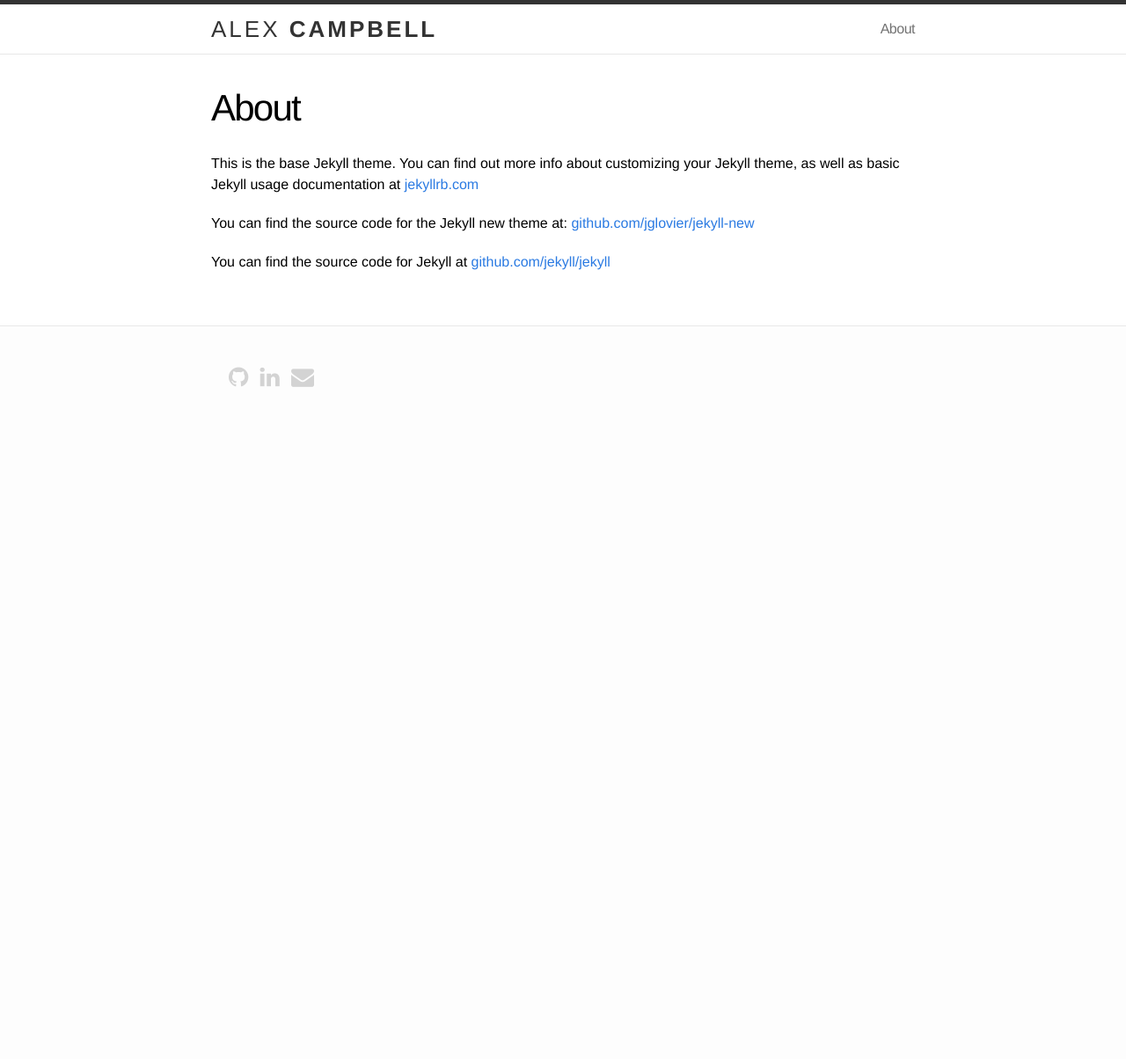
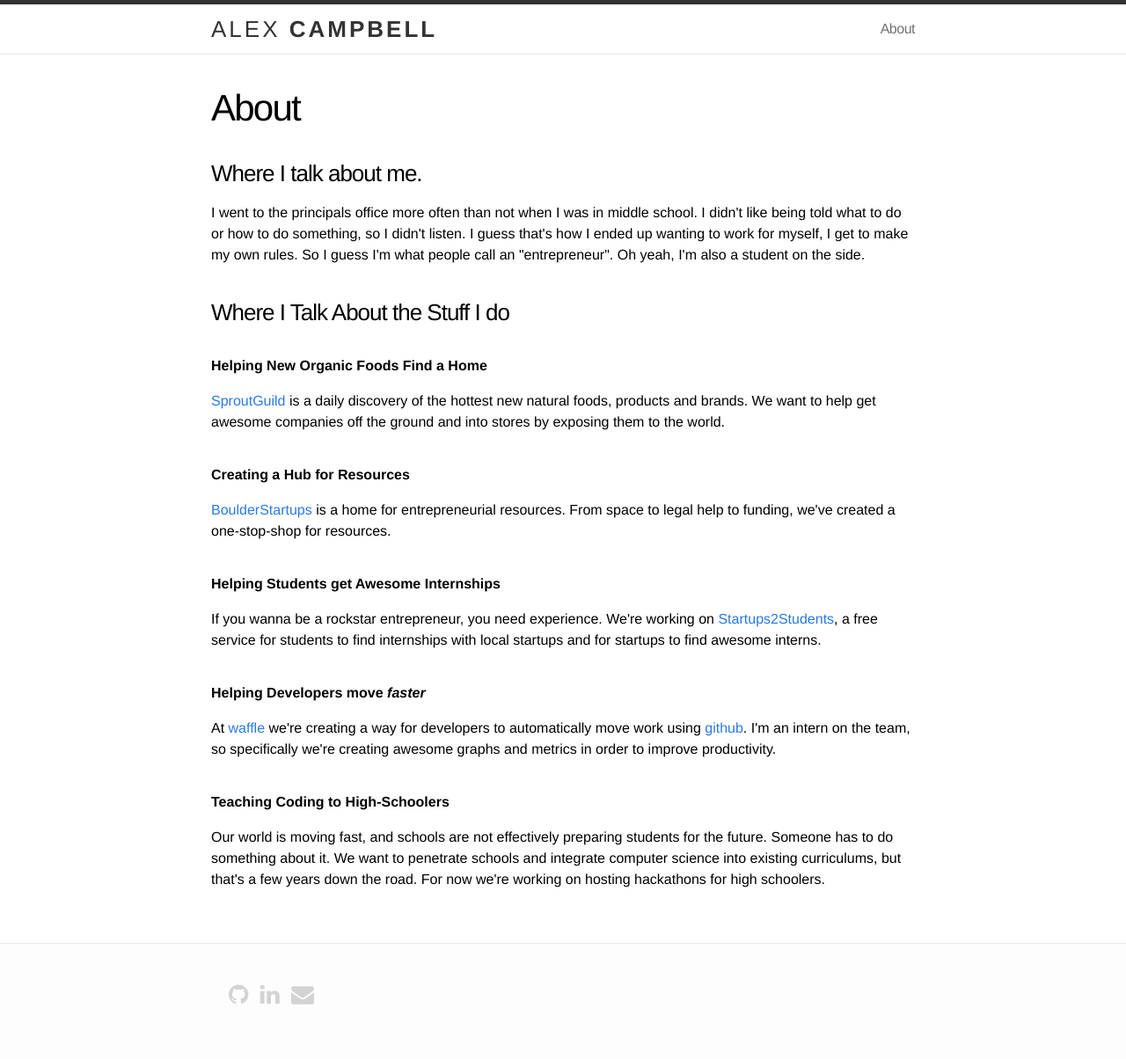
Before and after one commit to Zandrr/Zandrr.github.io, a Jekyll site: the page built from about.md, in a window 1280 px wide. Shown: the whole page at 88% size. Built offline with Jekyll 4.4.1, drawn with Linux system fonts in a browser that asks for light colours; nearby versions of some CDN libraries; before the commit the page ends 900 px from its top, so only the background shows below that.

Commit message:
about page

```diff
--- a/about.md
+++ b/about.md
@@ -4,8 +4,18 @@
 permalink: /about/
 ---
 
-This is the base Jekyll theme. You can find out more info about customizing your Jekyll theme, as well as basic Jekyll usage documentation at [jekyllrb.com](http://jekyllrb.com/)
+<h3>Where I talk about me.</h3>
+<p>I went to the principals office more often than not when I was in middle school.  I didn't like being told what to do
+  or how to do something, so I didn't listen.  I guess that's how I ended up wanting to work for myself, I get to make my own rules.  So I guess I'm what people call an "entrepreneur". Oh yeah, I'm also a student on the side.</p>
 
-You can find the source code for the Jekyll new theme at: [github.com/jglovier/jekyll-new](https://github.com/jglovier/jekyll-new)
-
-You can find the source code for Jekyll at [github.com/jekyll/jekyll](https://github.com/jekyll/jekyll)
+<h3>Where I Talk About the Stuff I do</h3>
+<h1><b>Helping New Organic Foods Find a Home</b></h1>
+  <p><a href="https://SproutGuild.com">SproutGuild</a> is a daily discovery of the hottest new natural foods, products and brands.  We want to help get awesome companies off the ground and into stores by exposing them to the world.</p>
+<h1><b>Creating a Hub for Resources</b></h1>
+  <p><a href="https://Boulderstartups.herokuapp.com">BoulderStartups</a> is a home for entrepreneurial resources.  From space to legal help to  funding, we've created a one-stop-shop for resources.</p>
+<h1><b>Helping Students get Awesome Internships</b></h1>
+<p> If you wanna be a rockstar entrepreneur, you need experience.  We're working on <a href="https://Boulderstartups.herokuapp.com">Startups2Students</a>, a free service for students to find internships with local startups and for startups to find awesome interns.</p>
+<h1><b>Helping Developers move <i>faster</i></b></h1>
+  <p>At <a href="https://waffle.io">waffle</a> we're creating a way for developers to automatically move work using <a href="http://www.danielglunz.com/[%22github%22]/gitting-started/">github</a>. I'm an intern on the team, so specifically we're creating awesome graphs and metrics in order to improve productivity.</p>
+<h1><b>Teaching Coding to High-Schoolers</b></h1>
+  <p>Our world is moving fast, and schools are not effectively preparing students for the future.  Someone has to do something about it. We want to penetrate schools and integrate computer science into existing curriculums, but that's a few years down the road.  For now we're working on hosting hackathons for high schoolers.</p>
```
